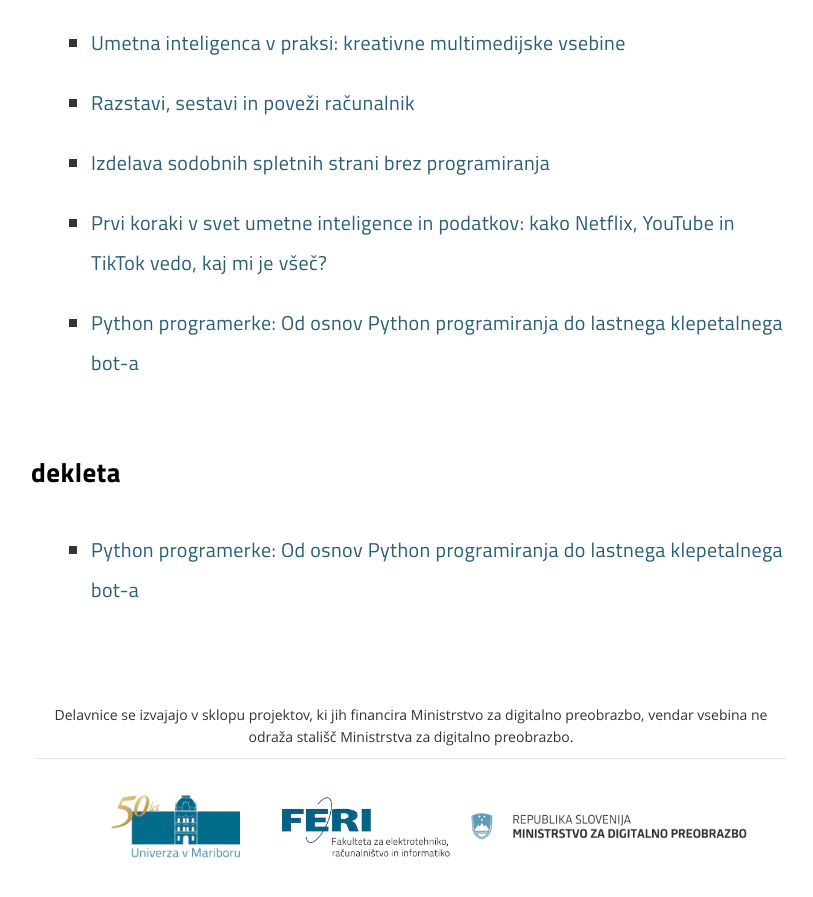
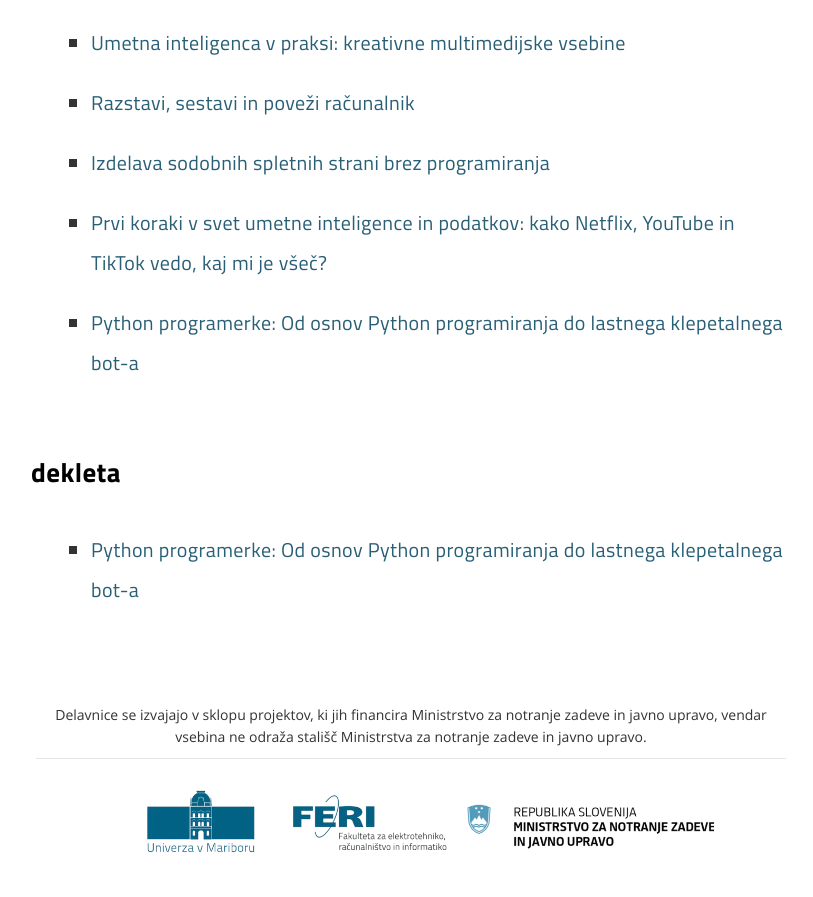
Before and after one commit to UM-LPM/short-courses, a Jekyll site: the page built from tags.html, in a window 1280 px wide and 900 px high, scrolled down 7503 px. Shown: the top 897 px of the window, without its empty margins (229-1042 px from the left). Built offline with Jekyll 4.4.1, drawn with Linux system fonts in a browser that asks for light colours; nearby versions of some CDN libraries; a script that is not in the unit is left out.

Commit message:
updated footer data

```diff
--- a/_includes/footer.html
+++ b/_includes/footer.html
@@ -1,7 +1,7 @@
 <div class="footer-wrapper">
-  <p class="footer-intro">Delavnice se izvajajo v sklopu projektov, ki jih financira Ministrstvo za digitalno preobrazbo, vendar vsebina ne odraža stališč Ministrstva za digitalno preobrazbo.</p>
+  <p class="footer-intro">Delavnice se izvajajo v sklopu projektov, ki jih financira Ministrstvo za notranje zadeve in javno upravo, vendar vsebina ne odraža stališč Ministrstva za notranje zadeve in javno upravo.</p>
   <footer>
-    <img src="{{site.baseurl}}/assets/img/logo-feri.png" alt="logo" class="footer-logo" />
+    <img src="{{site.baseurl}}/assets/img/logo-2.png" alt="logo" class="footer-logo" />
   </footer>
 </div>
 
```
Also changed, not shown: assets/img/logo-2.png (added).
